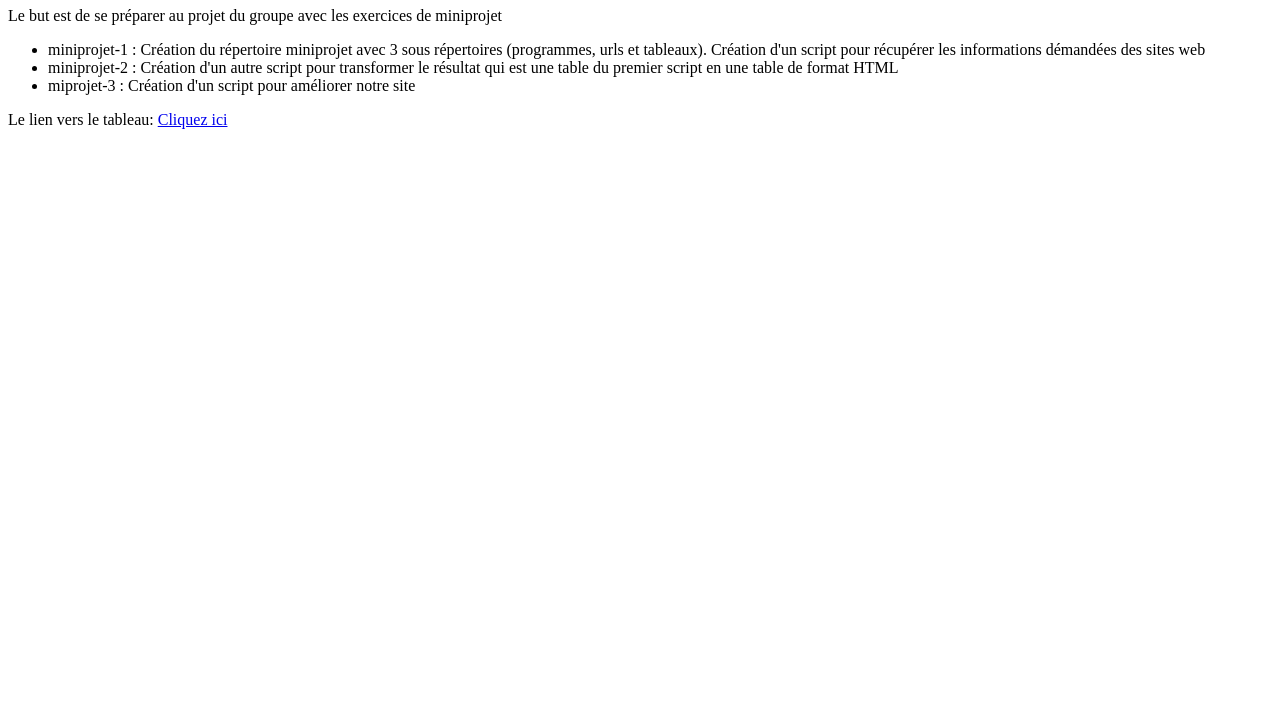
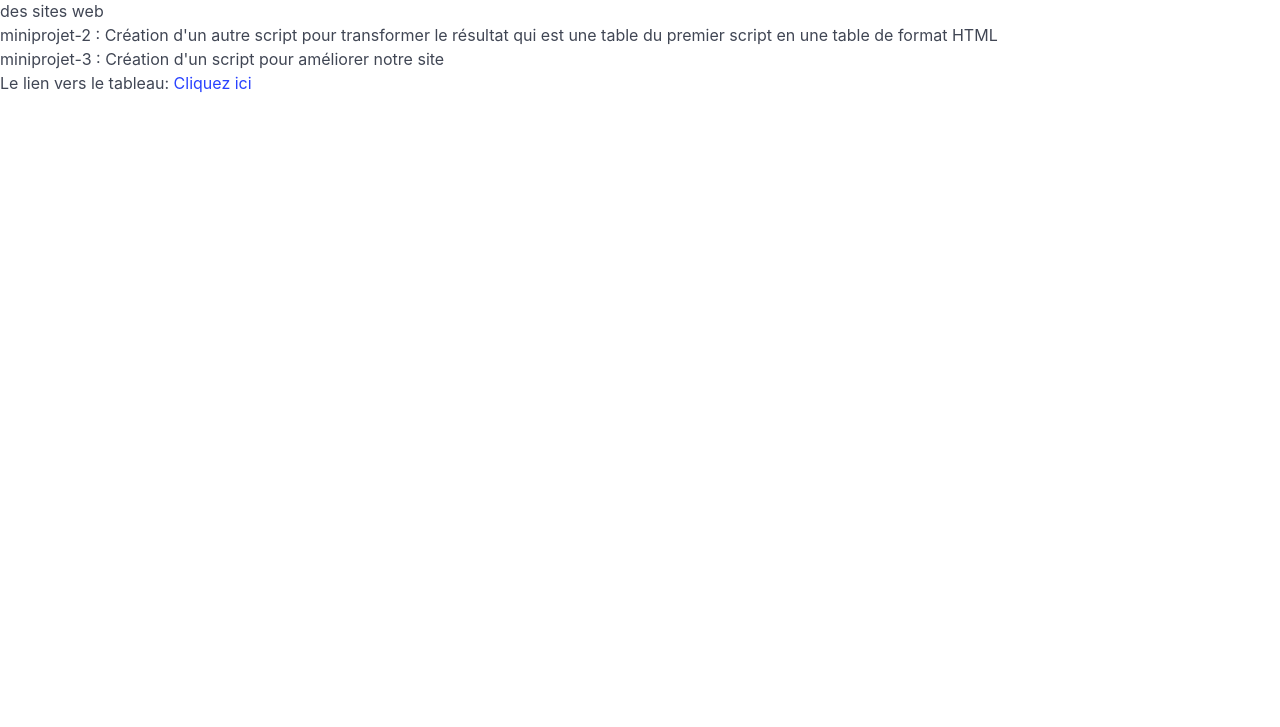
Before and after one commit to Yixian-ch/PPE1-2024, a plain HTML site: page index.html in a window 1280 px wide. Shown: the part 73-800 px from the top of the page. Drawn offline with nearby package versions, Linux system fonts and the light colour scheme.

```diff
--- a/index.html
+++ b/index.html
@@ -1,6 +1,7 @@
 <!DOCTYPE html>
 <html lang="fr">
 <head>
+  <link href="https://cdn.jsdelivr.net/npm/bulma@1.0.2/css/bulma.min.css" rel="stylesheet">
   <meta charset="utf-8" />
   <title>miniprojet_3</title>
 </head>
@@ -10,8 +11,8 @@
   <ul>
     <li>miniprojet-1 : Création du répertoire miniprojet avec 3 sous répertoires (programmes, urls et tableaux). Création d'un script pour récupérer les informations démandées des sites web </li>
     <li>miniprojet-2 : Création d'un autre script pour transformer le résultat qui est une table du premier script en une table de format HTML</li>
-    <li>miprojet-3 : Création d'un script pour améliorer notre site</li>
+    <li>miniprojet-3 : Création d'un script pour améliorer notre site</li>
   </ul>
-  Le lien vers le tableau: <a href="/home/xingyuchen/Desktop/PPE_2024/PPE1-2024/miniprojet/programmes/test.html">Cliquez ici</a>
+  Le lien vers le tableau: <a href="https://yixian-ch.github.io/tuto-page/">Cliquez ici</a>
 </body>
 </html>
```
Also changed, not shown: miniprojet/programmes/test.html (+2 -2 lines), 1 other file.
